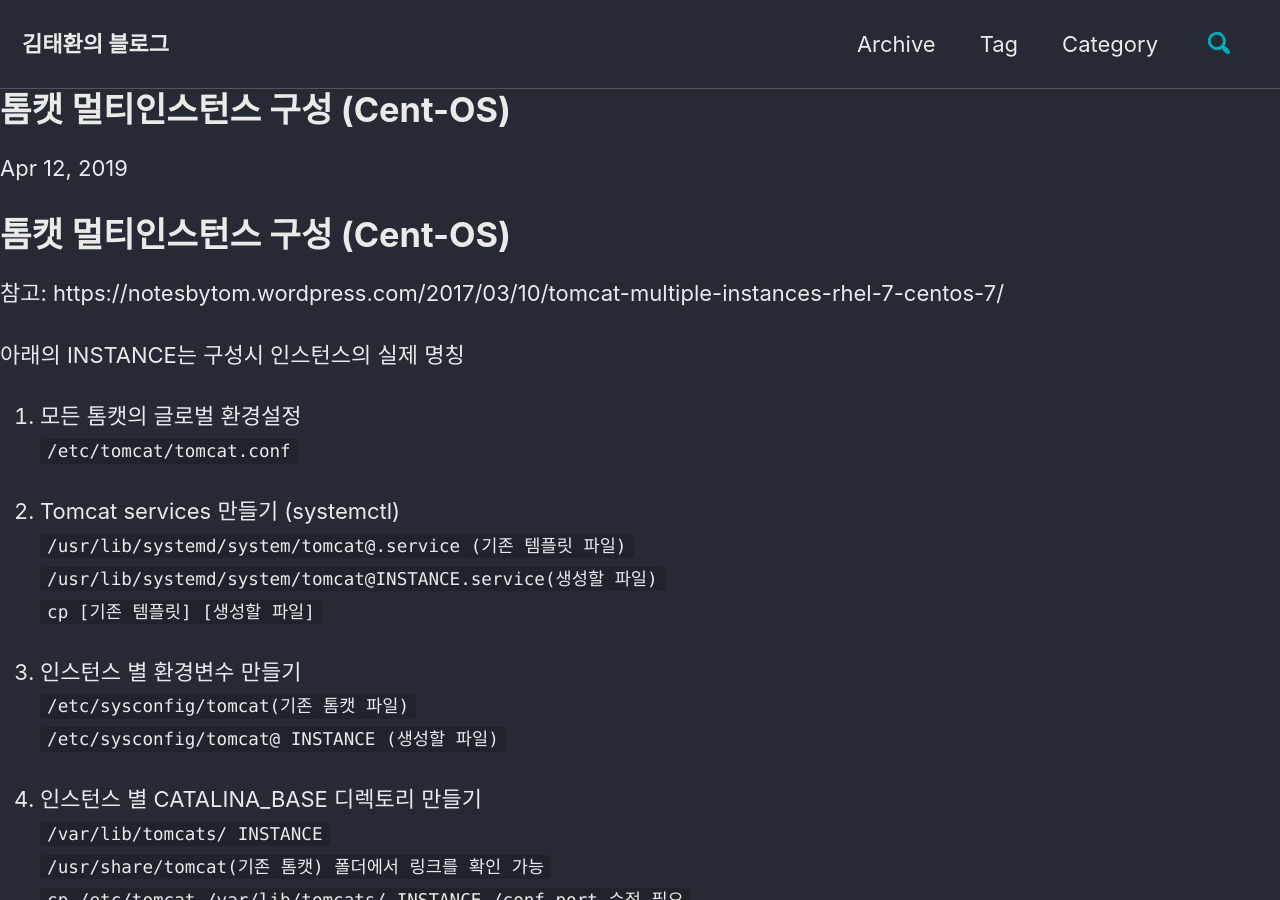
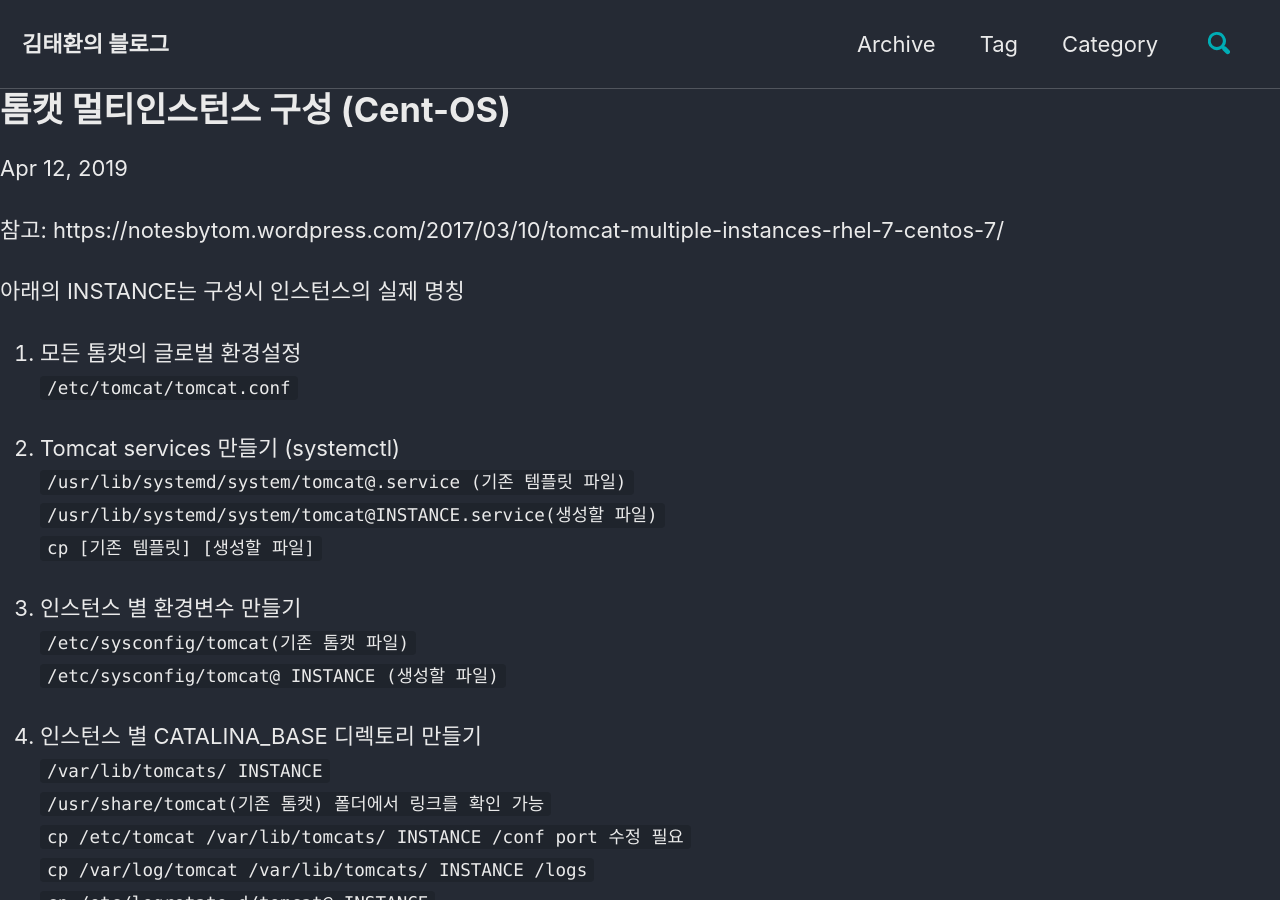
Before and after one commit to kim-th/kim-th.github.io, a Jekyll site: the page built from _posts/2019-04-12-Tomcat Multiple Instances RHEL 7 CentOS 7.markdown, in a window 1280 px wide and 900 px high. Built offline with Jekyll 4.4.1, drawn with Linux system fonts in a browser that asks for light colours; cached includes are drawn as plain includes; nearby versions of some CDN libraries; comment, search, counter and statistics services are not loaded.

Commit message:
Update 2019-04-12-Tomcat Multiple Instances RHEL 7 CentOS 7.markdown

```diff
--- a/_posts/2019-04-12-Tomcat Multiple Instances RHEL 7 CentOS 7.markdown
+++ b/_posts/2019-04-12-Tomcat Multiple Instances RHEL 7 CentOS 7.markdown
@@ -3,8 +3,6 @@ layout: post
 title: '  톰캣 멀티인스턴스 구성 (Cent-OS)'
 categories: '  tomcat'
 ---
-# 톰캣 멀티인스턴스 구성 (Cent-OS)
-
 참고: https://notesbytom.wordpress.com/2017/03/10/tomcat-multiple-instances-rhel-7-centos-7/
 
 아래의 INSTANCE는 구성시 인스턴스의 실제 명칭
```
